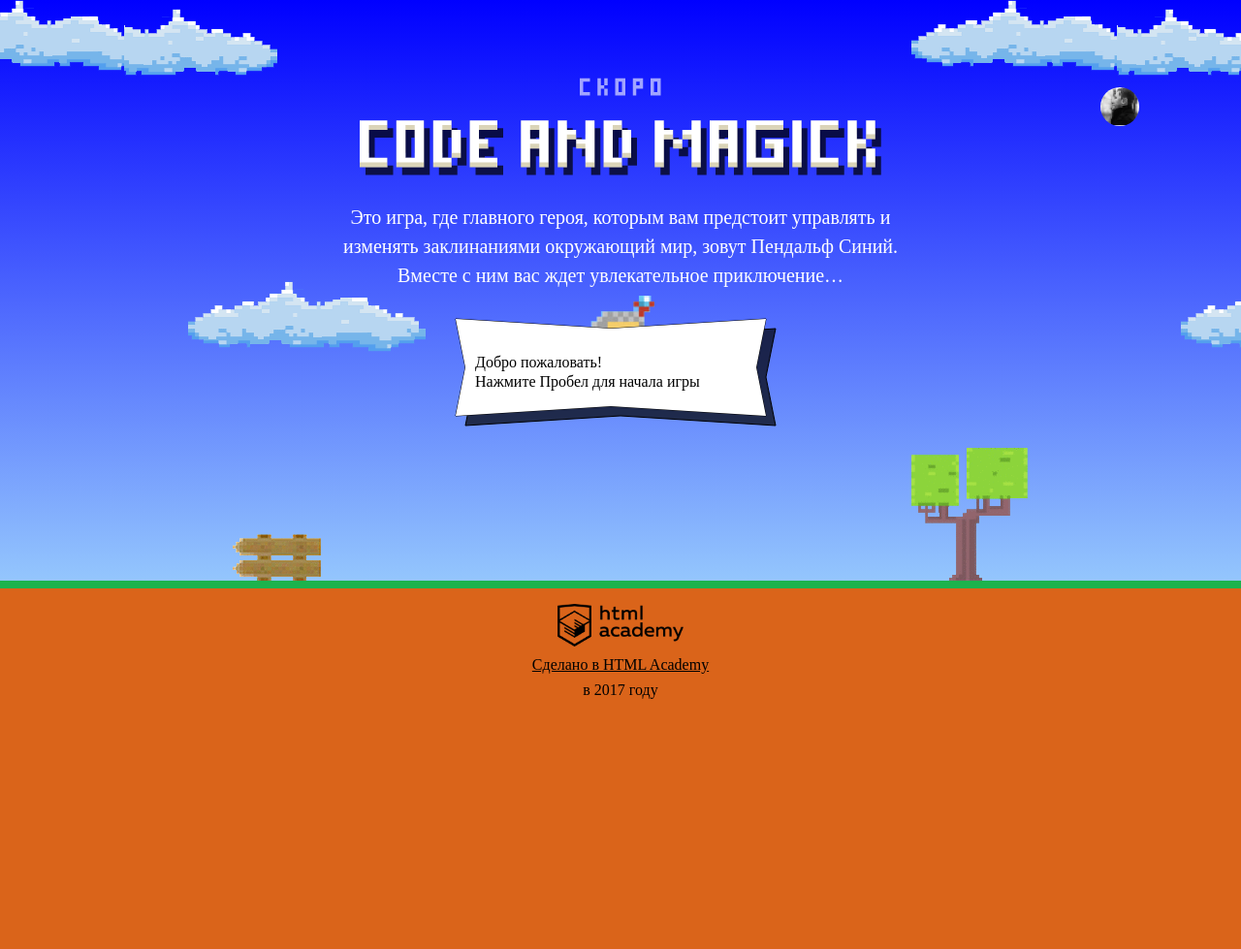
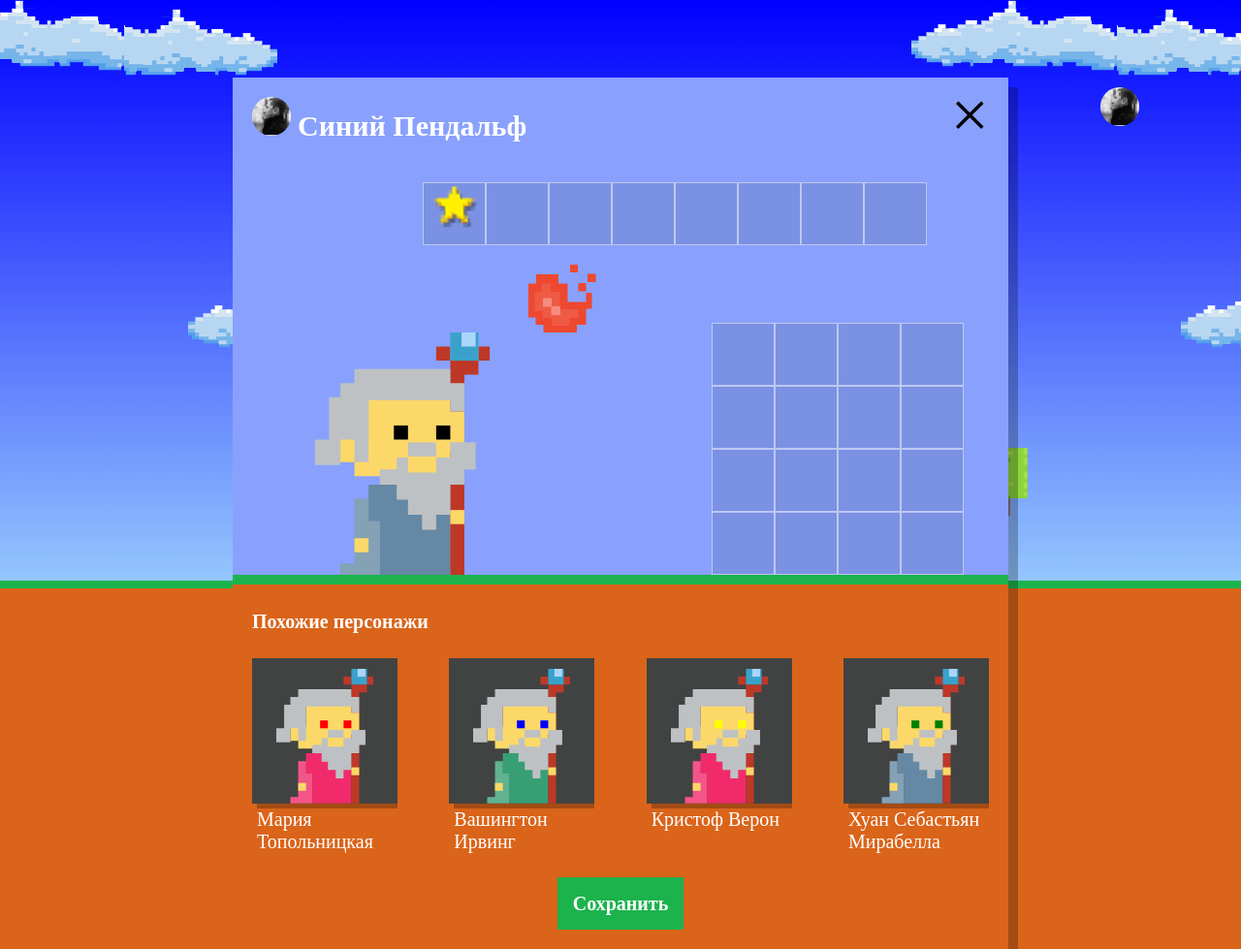
Before and after one commit to Tikondra/1122313-code-and-magick-19, a website: page index.html in a window 1280 px wide. Shown: the whole page at 97% size. Before the commit the page ends 800 px from the top, so only its background shows below. Drawn offline with Linux system fonts and the light colour scheme; a web font is replaced by a local one.

Commit message:
на проверку

```diff
--- a/index.html
+++ b/index.html
@@ -205,6 +205,7 @@
     return height / 3 - getWizardHeight();
   };
 </script>
+<script src="js/setup.js"></script>
 <script src="js/stat.js"></script>
 <script src="js/game.js"></script>
 
--- /dev/null
+++ b/js/setup.js
@@ -0,0 +1,51 @@
+'use strict';
+
+var setup = document.querySelector('.setup');
+var setupSimilar = document.querySelector('.setup-similar');
+var similarListElement = setupSimilar.querySelector('.setup-similar-list');
+var similarWizardTemplate = document.querySelector('#similar-wizard-template')
+  .content
+  .querySelector('.setup-similar-item');
+
+var names = ['Иван', 'Хуан Себастьян', 'Мария', 'Кристоф', 'Виктор', 'Юлия', 'Люпита', 'Вашингтон'];
+var lastNames = ['да Марья', 'Верон', 'Мирабелла', 'Вальц', 'Онопко', 'Топольницкая', 'Нионго', 'Ирвинг'];
+var coatColors = ['rgb(101, 137, 164)', 'rgb(241, 43, 107)', 'rgb(146, 100, 161)', 'rgb(56, 159, 117)', 'rgb(215, 210, 55)', 'rgb(0, 0, 0)'];
+var eyesColors = ['black', 'red', 'blue', 'yellow', 'green'];
+var wizardCount = 4;
+
+var getRandomStat = function (arr) {
+  var randomStat = Math.floor(Math.random() * arr.length);
+  return randomStat;
+};
+
+var getRandomWizard = function () {
+  var randomWizard =
+  {
+    name: names[getRandomStat(names)],
+    lastName: lastNames[getRandomStat(lastNames)],
+    coatColor: coatColors[getRandomStat(coatColors)],
+    eyesColor: eyesColors[getRandomStat(eyesColors)]
+  };
+  return randomWizard;
+};
+
+setup.classList.remove('hidden');
+
+var renderWizard = function () {
+  var wizardElement = similarWizardTemplate.cloneNode(true);
+
+  wizardElement.querySelector('.setup-similar-label').textContent = getRandomWizard().name + ' ' + getRandomWizard().lastName;
+  wizardElement.querySelector('.wizard-coat').style.fill = getRandomWizard().coatColor;
+  wizardElement.querySelector('.wizard-eyes').style.fill = getRandomWizard().eyesColor;
+
+  return wizardElement;
+};
+
+var fragment = document.createDocumentFragment();
+
+for (var i = 0; i < wizardCount; i++) {
+  fragment.appendChild(renderWizard());
+}
+
+similarListElement.appendChild(fragment);
+setupSimilar.classList.remove('hidden');
```
